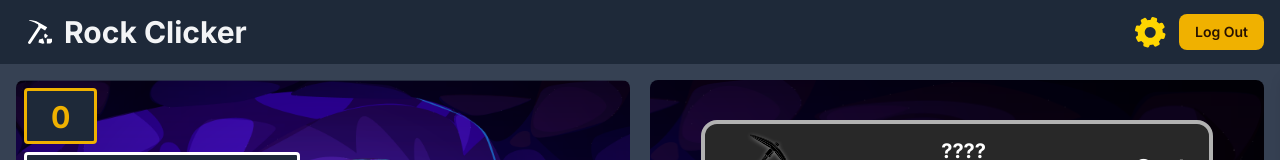
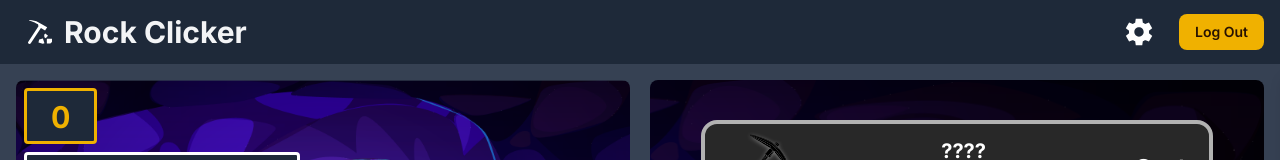
Before and after one commit to Nat27aly/rocket-clicker, a React (Vite) app: page /game in a window 1280 px wide. Shown: the top 160 px of the page. Built offline with nearby package versions, Linux system fonts and the light colour scheme; no server answers; the database is empty; sample sign-in values are in the browser's storage.

Commit message:
Removed unnecessary prop drilling & refactored ConfigPageButton.jsx to use svg component that can be more flexible

```diff
--- a/src/components/Header.jsx
+++ b/src/components/Header.jsx
@@ -33,7 +33,7 @@ function Header() {
             <div className='flex items-center gap-2'>
                 <SignInButton insideApp={inside}/>
                 <SignUpButton insideApp={inside}/>
-                <ConfigPageButton insideApp={inside}/>
+                {inside ? <ConfigPageButton/> : null}
                 <SignOutButton insideApp={inside}/>
             </div>
         </div>
--- /dev/null
+++ b/src/components/icons/CogIcon.jsx
@@ -0,0 +1,7 @@
+// Transformacion de un svg a un componente de react
+const CogIcon = (props) => {
+    return (
+        <svg xmlns="http://www.w3.org/2000/svg" width="1em" height="1em" viewBox="0 0 24 24" {...props}>{/* Icon from Google Material Icons by Material Design Authors - https://github.com/material-icons/material-icons/blob/master/LICENSE */}<path fill="currentColor" d="m19.44 12.99l-.01.02c.04-.33.08-.67.08-1.01s-.03-.66-.07-.99l.01.02l2.44-1.92l-2.43-4.22l-2.87 1.16l.01.01c-.52-.4-1.09-.74-1.71-1h.01L14.44 2H9.57l-.44 3.07h.01c-.62.26-1.19.6-1.71 1l.01-.01l-2.88-1.17l-2.44 4.22l2.44 1.92l.01-.02c-.04.33-.07.65-.07.99s.03.68.08 1.01l-.01-.02l-2.1 1.65l-.33.26l2.43 4.2l2.88-1.15l-.02-.04c.53.41 1.1.75 1.73 1.01h-.03L9.58 22h4.85s.03-.18.06-.42l.38-2.65h-.01c.62-.26 1.2-.6 1.73-1.01l-.02.04l2.88 1.15l2.43-4.2s-.14-.12-.33-.26zM12 15.5c-1.93 0-3.5-1.57-3.5-3.5s1.57-3.5 3.5-3.5s3.5 1.57 3.5 3.5s-1.57 3.5-3.5 3.5"></path></svg>
+    )
+}
+export default CogIcon
--- a/src/features/game/components/ConfigPageButton.jsx
+++ b/src/features/game/components/ConfigPageButton.jsx
@@ -1,7 +1,8 @@
 import React, { useEffect, useRef, useState } from 'react';
 import DeleteAccountButton from '../../auth/components/DeleteAccountButton.jsx';
+import CogIcon from "../../../components/icons/CogIcon.jsx";
 
-function ConfigPageButton({ insideApp }) {
+function ConfigPageButton() {
     const [isOpen, setIsOpen] = useState(false);
     const panelRef = useRef(null);
 
@@ -23,13 +24,13 @@ function ConfigPageButton({ insideApp }) {
         setIsOpen(!isOpen);
     }
 
-
     return (
         <div className="relative z-50">
             <button
                 onMouseDown={handleClickConfig}
-                className={`px-4 py-2 bg-[url(/config.svg)] w-10 h-10 transition-transform duration-200 hover:scale-120 bg-no-repeat bg-center bg-contain ${insideApp ? '' : 'hidden'}`}
+                className={`cursor-pointer text-white px-4 py-2 transition-transform duration-200 hover:scale-120`}
             >
+                <CogIcon className="h-8 w-8"/>
             </button>
 
             <div
```
Also changed, not shown: public/config.svg (deleted).
